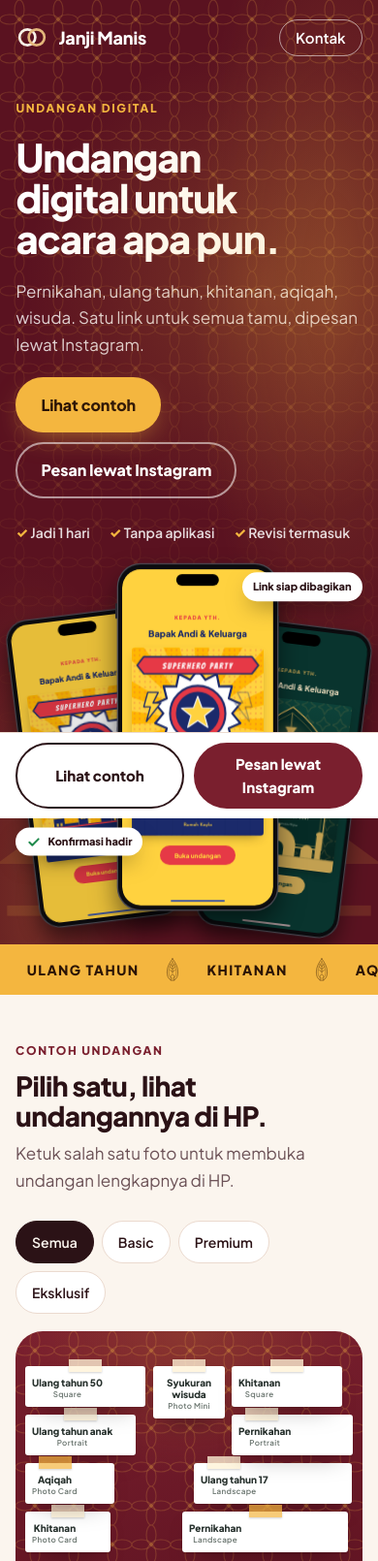
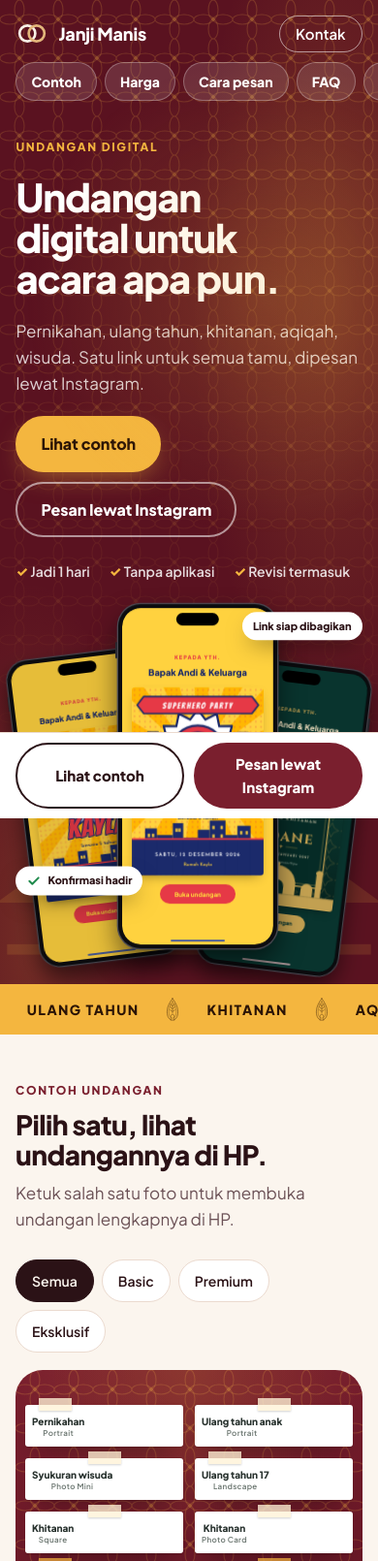
Before and after one commit to albashita/LandingPage-Bisnis, a plain HTML site: page index.html in a window 390 px wide. Shown: the top 1610 px of the page at 97% size. Drawn offline with nearby package versions, Linux system fonts and the light colour scheme; a web font is replaced by a local one.

Commit message:
Add files via upload

```diff
--- a/index.html
+++ b/index.html
@@ -981,6 +981,21 @@ footer .fbase span { margin: 0; }
 .pf-link { margin-top: 22px; align-self: flex-start; background: none; color: var(--brand); border: 0; border-bottom: 3px solid var(--gold); border-radius: 0; padding: 0 0 4px; box-shadow: none; font-weight: 800; text-decoration: none; }
 .pf-link:hover { color: var(--ink); }
 @media (max-width: 860px) { .prof { grid-template-columns: 1fr; } .pf-side { padding: 28px 24px; } .pf-body { padding: 28px 24px; } .pf-cols { grid-template-columns: 1fr; gap: 24px; } .pf-photo { width: 160px; } }
+/* profil: latar gelap cokelat-arang, beda dari kontak merah (isi tidak diubah) */
+.pf-side{background:radial-gradient(90% 60% at 100% 0%,rgba(244,182,63,.22),transparent 60%),linear-gradient(165deg,#3A1A1E,#1E0B0E)}
+.pf-side::before{opacity:.45}
+#tentang .prof{max-width:920px;margin-inline:auto}
+/* menu: di HP tampil sebagai deretan tab yang bisa digeser */
+.top .tabs{display:contents}
+@media (max-width:640px){
+  .top{flex-wrap:wrap;row-gap:10px;padding-block:16px 8px}
+  .top nav{display:contents}
+  .top nav a.nav-k{order:2}
+  .top .tabs{display:flex;order:3;flex:1 1 100%;gap:8px;overflow-x:auto;margin-inline:calc(-1*max(16px,env(safe-area-inset-left,0px)));padding-inline:max(16px,env(safe-area-inset-left,0px));padding-bottom:6px;scrollbar-width:none;-webkit-overflow-scrolling:touch}
+  .top .tabs::-webkit-scrollbar{display:none}
+  .top nav .tabs a.hide-s{display:inline-flex;flex:none;white-space:nowrap;font-size:.875rem;font-weight:700;padding:8px 15px;border-radius:999px;background:rgba(255,255,255,.12);border:1px solid rgba(255,255,255,.28);color:#fff}
+  .top nav .tabs a.hide-s::after{display:none}
+}
 </style>
 <style>[hidden]{display:none!important} body{margin:0} img{max-width:100%}</style>
 </head>
@@ -1009,11 +1024,13 @@ footer .fbase span { margin: 0; }
     <header class="top" id="top">
       <a class="brand" href="#top"><svg width="34" height="21" aria-hidden="true"><use href="#rings"/></svg>Janji Manis</a>
       <nav>
+        <div class="tabs">
         <a class="hide-s" href="#contoh">Contoh</a>
         <a class="hide-s" href="#paket">Harga</a>
         <a class="hide-s" href="#cara">Cara pesan</a>
         <a class="hide-s" href="#tanya">FAQ</a>
         <a class="hide-s" href="#tentang">Profil</a>
+        </div>
         <a class="nav-k" href="#kontak">Kontak</a>
       </nav>
     </header>
@@ -1173,7 +1190,7 @@ footer .fbase span { margin: 0; }
           <details class="q"><summary>Bagaimana cara bayarnya?</summary><p>Transfer bank atau e-wallet. Detailnya dikirim lewat DM Instagram.</p></details>
           <details class="q"><summary>Bisa ganti tulisan setelah jadi?</summary><p>Bisa, sesuai jatah revisi di paket yang kamu pilih.</p></details>
           <details class="q"><summary>Tamu perlu install aplikasi?</summary><p>Tidak. Undangan dibuka dari link di browser HP.</p></details>
-           <details class="q"><summary>Ada contoh lain?</summary><p>Ada. Contoh lain dan info terbaru kami taruh di <a href="https://www.instagram.com/janjimanis.creation/" data-ig target="_blank" rel="noopener">Instagram</a> dan <a href="https://www.tiktok.com/@janjimanis.creation" data-tt target="_blank" rel="noopener">TikTok</a> @janjimanis.creation.</p></details>
+          <details class="q"><summary>Ada contoh lain?</summary><p>Ada. Contoh lain dan info terbaru kami taruh di <a href="https://www.instagram.com/janjimanis.creation/" data-ig target="_blank" rel="noopener">Instagram</a> dan <a href="https://www.tiktok.com/@janjimanis.creation" data-tt target="_blank" rel="noopener">TikTok</a> @janjimanis.creation.</p></details>
         </div>
       </div>
     </section>
@@ -1754,6 +1771,25 @@ var EVENT_AT = new Date("2027-02-13T08:00:00+07:00");
       return;
     }
     wall.style.marginBottom = "";
+    if (narrow) {
+      /* HP: dua kolom rapat, tinggi kedua kolom diseimbangkan, tepi sejajar */
+      var gm = 12, cwm = Math.floor((wall.clientWidth - gm) / 2), hs = els.map(function (el) {
+        el.style.width = cwm + "px"; el.style.left = "0px"; el.style.top = "0px"; return el.offsetHeight;
+      }), n = els.length, bestM = 0, bestD = 1e9;
+      for (var m = 0; m < (1 << n); m++) {
+        var ha = 0, hb = 0, ca = 0, cb = 0;
+        for (var q = 0; q < n; q++) { if (m & (1 << q)) { hb += hs[q] + gm; cb++; } else { ha += hs[q] + gm; ca++; } }
+        var d = Math.abs(ha - hb) + Math.abs(ca - cb) * 40;
+        if (d < bestD) { bestD = d; bestM = m; }
+      }
+      var ya = 0, yb = 0;
+      els.forEach(function (el, q) {
+        if (bestM & (1 << q)) { el.style.left = (cwm + gm) + "px"; el.style.top = yb + "px"; yb += hs[q] + gm; }
+        else { el.style.left = "0px"; el.style.top = ya + "px"; ya += hs[q] + gm; }
+      });
+      wall.style.height = Math.max(ya, yb) - gm + "px";
+      return;
+    }
     var W = Math.min(wall.clientWidth, 800), g = narrow ? 7 : 10, k = narrow ? .6 : .86, step = 3;
     var items = els.map(function (el) {
       var key = el.getAttribute("data-ev"), w = Math.round(FMT[FMT_OF[key]].w * (SC[key] || 1) * k);
```
